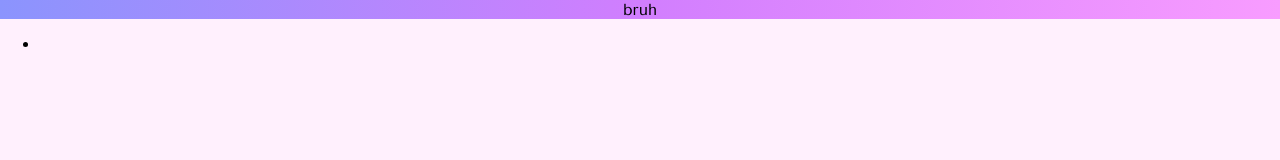
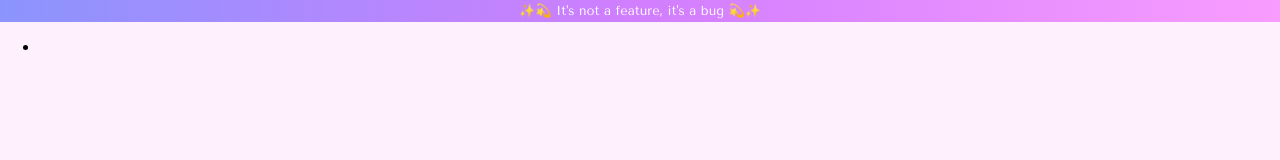
Before and after one commit to andrearotesi/ng-portfolio, an Angular app: page / in a window 1280 px wide. Shown: the top 160 px of the page. Built offline with nearby package versions, Linux system fonts and the light colour scheme; a web font is replaced by a local one.

Commit message:
Added mantras

```diff
--- a/src/app/components/header/header.component.html
+++ b/src/app/components/header/header.component.html
@@ -1,5 +1,5 @@
-<div class="gradient-main top-message">
-    {{topMessage}}
+<div class="gradient-main mantra-wrapper">
+    <span>✨💫 {{randomMantra}} 💫✨</span>
 </div>
 
 <nav>
--- a/src/app/components/header/header.component.scss
+++ b/src/app/components/header/header.component.scss
@@ -1,3 +1,10 @@
-.top-message {
+.mantra-wrapper {
+    padding: .25em;
     text-align: center;
+    color: #FFFFFF;
+    font-size: small;
+
+    @media (width < 600px) {
+        font-size: x-small;
+    }
 }
--- a/src/app/components/header/header.component.ts
+++ b/src/app/components/header/header.component.ts
@@ -1,4 +1,4 @@
-import { Component, OnInit } from '@angular/core';
+import { AfterViewInit, Component, OnInit } from '@angular/core';
 import { CommonModule } from '@angular/common';
 
 @Component({
@@ -8,10 +8,20 @@ import { CommonModule } from '@angular/common';
   templateUrl: './header.component.html',
   styleUrls: ['./header.component.scss']
 })
-export class HeaderComponent {
+export class HeaderComponent implements OnInit {
 
-  get topMessage() {
-    return 'bruh';
+  randomMantra: string = 'You shouldn\'t see this';
+
+  mantras: string[] = [
+    'Today is a great day to break production',
+    'It\'s not a feature, it\'s a bug',
+    'Have you finished your automated tests?',
+    'How to center a div?',
+    '!{false} - it\'s funny because it\'s true'
+  ];
+
+  ngOnInit(): void {
+    this.randomMantra = this.mantras[Math.floor(Math.random() * this.mantras.length)];
   }
 
 }
```
